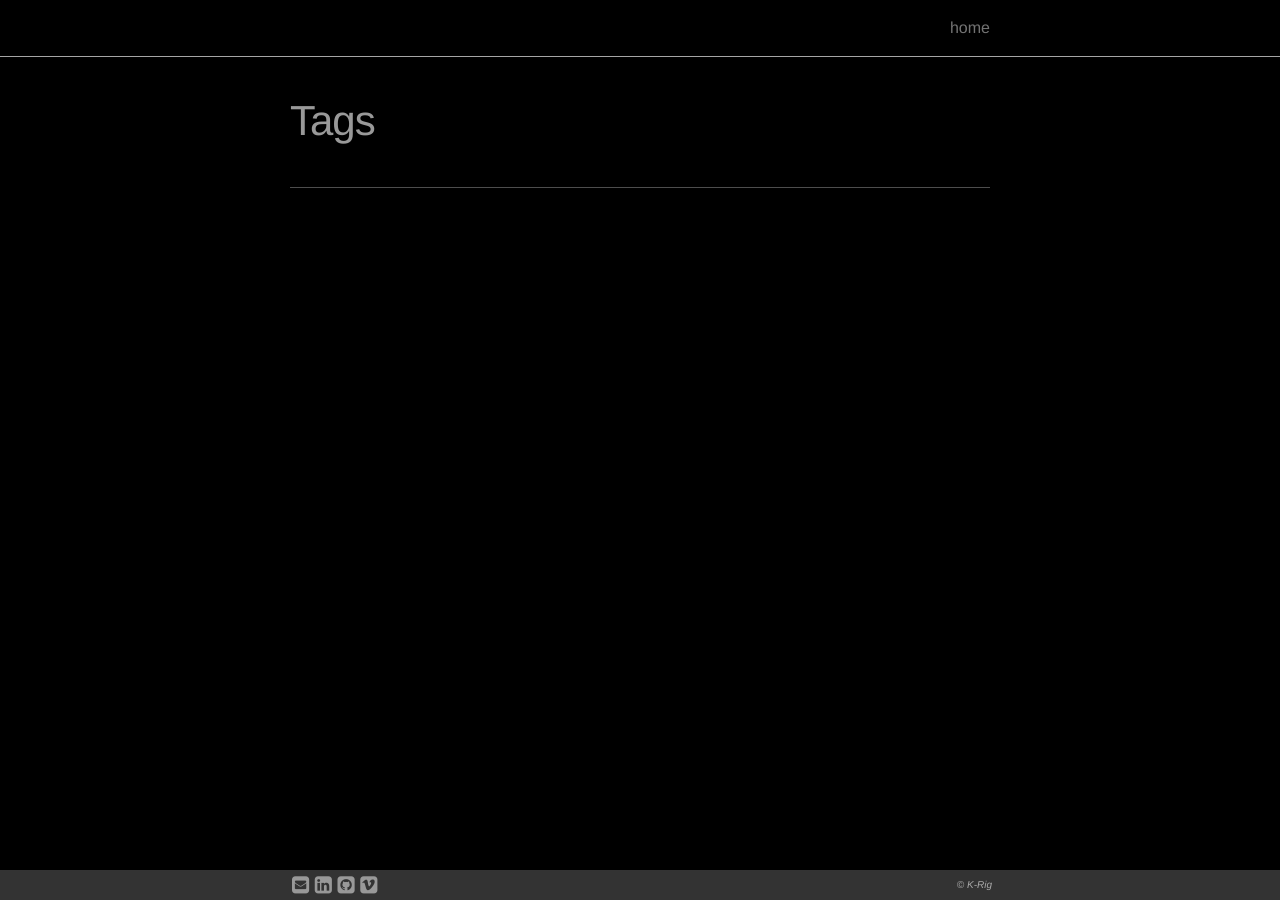
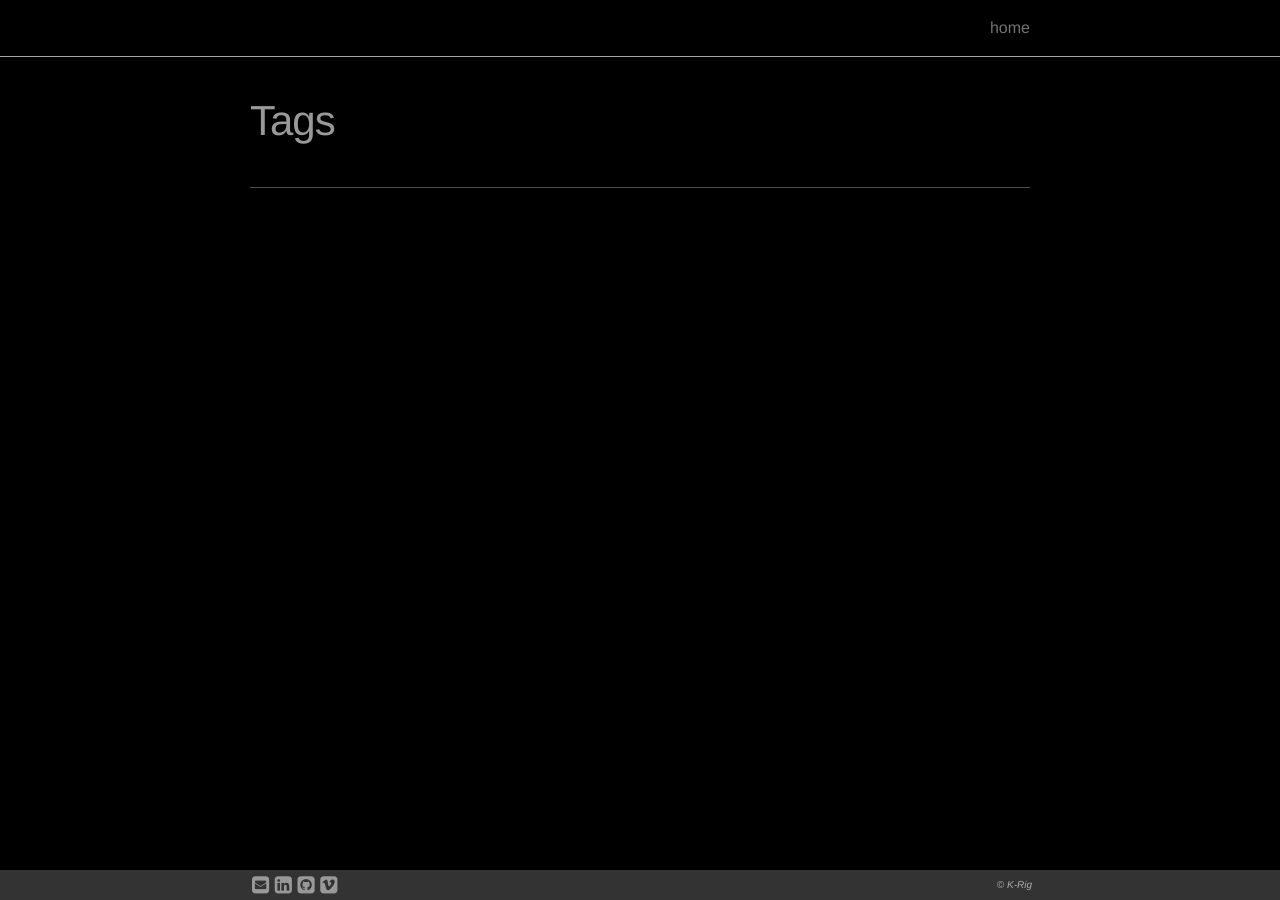
Before and after one commit to jakrig/jakrig.github.io, a Jekyll site: the page built from tags.md, in a window 1280 px wide. Built offline with Jekyll 4.4.1, drawn with Linux system fonts in a browser that asks for light colours; nearby versions of some CDN libraries.

Commit message:
Update _base.scss

```diff
--- a/_sass/_base.scss
+++ b/_sass/_base.scss
@@ -13,7 +13,7 @@ dl, dd, ol, ul, figure {
 /** Variables **********************************************/
 $base-font-family:              Helvetica, sans-serif;
 $base-line-height:              1.5em;
-$horizontal-spacing-unit:       50px;
+$horizontal-spacing-unit:       10px;
 $vertical-spacing-unit:         40px;
 $nav-height:                    56px;
 
```
